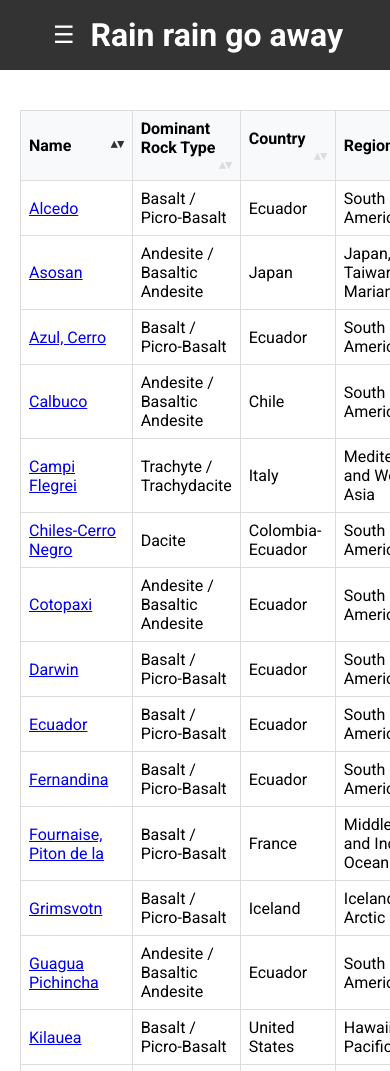
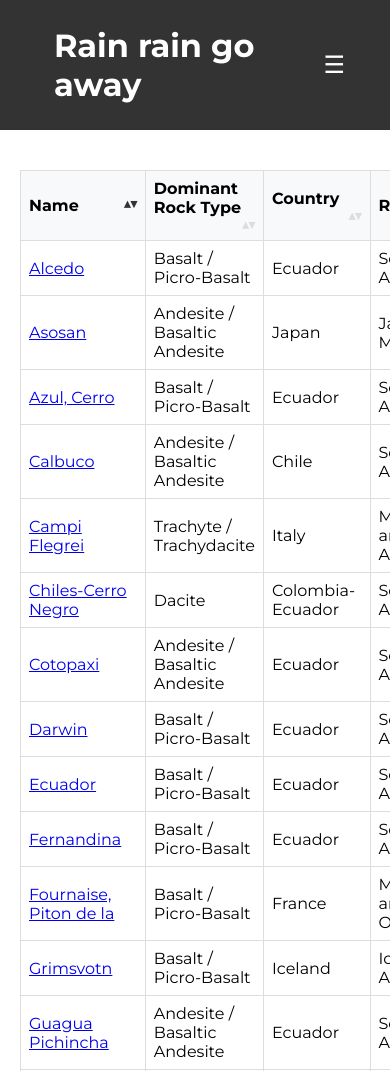
Before and after one commit to geodesymiami/Precip_web, a Flask app: page /volcanoes in a window 390 px wide; the page is wider, and only the part inside the window is pictured. Shown: the top 1071 px of that part. Run offline with Flask 3, Linux system fonts and the light colour scheme; some libraries are stand-ins or nearby versions.

Commit message:
fixed nav button on mobile and cleaned up css

```diff
--- a/static/css/styles.css
+++ b/static/css/styles.css
@@ -1,92 +1,89 @@
-@import url('https://fonts.googleapis.com/css2?family=Roboto:wght@400;700&display=swap');
-@import url('variables.css');
-html, body {
-    font-family: 'Roboto', Arial, sans-serif;
+:root {
+    --main-bg-color: #333;
+    --main-font: 'Montserrat';
+}
+
+html,
+body {
+    font-family: var(--main-font);
     margin: 0;
     padding: 0;
     display: flex;
     flex-direction: column;
-    height: 100%; /* ensure full viewport height */
+    height: 100%;
     background-color: var(--main-bg-color);
-    }
+}
 
 main {
-    flex: 1; /* fill remaining space */
+    flex: 1;
     background-color: white;
+}
 
-}
 header {
     width: 100%;
-    background: #333;
     color: white;
     padding: 1em 0;
     display: flex;
     flex-direction: column;
     align-items: center;
-    position: relative; /* ensure relative positioning for absolute child */
+    position: relative;
     background-color: var(--main-bg-color);
 }
-
 
 .title-and-toggle {
     display: flex;
     align-items: center;
+    justify-content: center;
+    width: 100%;
 }
+
 .header-content {
     display: flex;
     align-items: center;
-    /* justify-content: space-between; /* space between h1 and #um-logo */ */
     width: 80%;
-    max-width: 1200px;
     flex-direction: column;
-    align-items: flex-start;
 }
 
 h1 {
     margin: 0;
-    text-align: center; /* center text within its container */
-}
-/* navbar styles */
-.navbar {
-    background-color: #333; /* dark background color */
-    margin-top: 15px; /* optional margin bottom for space below navbar */
 }
 
-/* Show navbar when active */
+.navbar {
+    margin-top: 15px;
+}
+
 .navbar.active {
-    display: flex; /* Show the navbar */
+    display: flex;
 }
+
 .navbar-nav {
-    list-style-type: none; /* remove default list styling */
     margin: 0;
     padding: 0;
 }
 
 .nav-item {
-    display: inline-block; /* display items in a line */
-    margin-right: 20px; /* spacing between nav items */
+    display: inline-block;
 }
 
 .nav-link {
-    color: white; /* text color */
-    text-decoration: none; /* remove underline from links */
-    padding: 10px 15px; /* padding inside each nav item */
-    font-family: 'Roboto', Arial, sans-serif;
+    color: white;
+    text-decoration: none;
+    padding: 10px 15px;
 }
 
 .nav-link:hover {
-    background-color: #555; /* darker background color on hover */
+    background-color: #555;
 }
 
 #navbar-toggle {
-    display: none; /* Show the toggle button */
+    display: none;
     background: none;
     border: none;
     color: white;
     font-size: 1.5em;
     cursor: pointer;
-    margin-right: 10px; /* Space between button and title */
 }
+
 #um-logo {
     position: absolute;
     top: 30px;
@@ -95,7 +92,7 @@ h1 {
 
 #um-logo img {
     height: 40px;
-    /* transform: translatey(100%); /* center vertically */ */
+    /* transform: translateY(-100%); */
 }
 
 #map {
@@ -106,87 +103,103 @@ footer {
     width: 100%;
     background-color: var(--main-bg-color);
     color: white;
-    /* padding: 1em 0; */
     text-align: center;
     bottom: 0;
-    margin-top: auto; /* Push footer to the bottom */
+    margin-top: auto;
 }
 
 .footer-content {
     display: flex;
     align-items: center;
     justify-content: center;
-    margin-top: 10px; /* optional margin top for space above footer content */
+    margin-top: 10px;
 }
+
 .footer-content p {
-    margin: 0; /* Remove default margin */
-    padding: 0; /* Remove default padding */
+    margin: 0;
+    padding: 0;
 }
 
 #github-logo img {
     height: 24px;
     width: auto;
-    margin-left: 5px; /* Adjust margin as needed */
+    margin-left: 5px;
 }
 
-@media (max-width: 920px) {
+@media (max-width: 1000px) {
     #um-logo {
-        display: none; /* Hide logo */
+        display: none;
     }
 }
+
 @media (max-width: 850px) {
+    .title-and-toggle {
+        flex-direction: row;
+        justify-content: space-between;
+    }
+
     .header-content {
+        flex-direction: column;
+        align-items: flex-start;
+    }
+
+    #navbar-toggle {
+        display: block;
+    }
+
+    .navbar {
+        display: none;
+    }
+
+    .navbar-nav {
         flex-direction: column;
         align-items: center;
     }
 
+    .nav-item {
+        display: grid;
+    }
+
+    #map {
+        height: calc(100vh - header height);
+    }
+
+    footer {
+        display: none;
+    }
+}
+
+@media (max-height: 500px) {
+    #um-logo {
+        display: none;
+    }
+
+    .title-and-toggle {
+        flex-direction: row;
+        justify-content: space-between;
+    }
+
+
+    footer {
+        display: none;
+    }
+
     #navbar-toggle {
-        display: block; /* Show the toggle button */
+        display: block;
     }
+
     .navbar {
-        display: none; /* Hide navbar by default */
-        flex-direction: column; /* Stack items vertically */
+        display: none;
+        flex-direction: column;
         width: 100%;
     }
 
     .navbar-nav {
-        flex-direction: column; /* Stack nav items vertically */
+        flex-direction: column;
         align-items: center;
     }
 
     .nav-item {
-        margin: 10px 0; /* Margin for vertical spacing */
-        display: grid
-    }
-
-    #map {
-        height: calc(100vh - header height)
-    }
-   footer {
-        display: none;
+        display: grid;
     }
 }
-/* Hide footer on screens with vertical height below 500px */
-@media (max-height: 500px) {
-    footer {
-        display: none;
-    }
-    #navbar-toggle {
-        display: block; /* Show the toggle button */
-    }
-    .navbar {
-        display: none; /* Hide navbar by default */
-        flex-direction: column; /* Stack items vertically */
-        width: 100%;
-    }
-
-    .navbar-nav {
-        flex-direction: column; /* Stack nav items vertically */
-        align-items: center;
-    }
-
-    .nav-item {
-        margin: 10px 0; /* Margin for vertical spacing */
-        display: grid
-    }
-}
--- a/static/css/variables.css
+++ /dev/null
@@ -1,3 +0,0 @@
-:root {
-    --main-bg-color: #333; /* Define your color variable here */
-}
--- a/templates/base.html
+++ b/templates/base.html
@@ -1,30 +1,32 @@
 <!DOCTYPE html>
 <html lang="en">
+
 <head>
     <meta charset="UTF-8">
     <meta name="viewport" content="width=device-width, initial-scale=1.0">
     <link href='https://api.mapbox.com/mapbox-gl-js/v2.12.0/mapbox-gl.css' rel='stylesheet' />
-    <title>{% block title %}Volcano Map{% endblock %}</title>
     <link rel="stylesheet" href="{{ url_for('static', filename='css/styles.css') }}">
     <link rel="stylesheet" href="{{ url_for('static', filename='css/table.css') }}">
     <link rel="stylesheet" href="{{ url_for('static', filename='css/button.css') }}">
+    <link href="https://fonts.googleapis.com/css2?family=Montserrat:ital,wght@0,100..900;1,100..900&display=swap"
+        rel="stylesheet">
 </head>
 
 <body>
     <header>
         <div class="header-content">
             <div class="title-and-toggle">
-                <button id="navbar-toggle" aria-label="Toggle navigation">
-                    ☰
-                </button>
+                <a href="{{ url_for('index') }}" class="nav-link">
                     <h1>Rain rain go away</h1>
+                </a>
+                <button id="navbar-toggle" aria-label="Toggle navigation"> ☰ </button>
             </div>
             <script>
-            document.addEventListener('DOMContentLoaded', function() {
+                document.addEventListener('DOMContentLoaded', function () {
                     var navbarToggle = document.getElementById('navbar-toggle');
                     var navbar = document.querySelector('.navbar');
 
-                navbarToggle.addEventListener('click', function() {
+                    navbarToggle.addEventListener('click', function () {
                         navbar.classList.toggle('active');
                     });
                 });
@@ -37,7 +39,8 @@
             <nav class="navbar">
                 <ul class="navbar-nav">
                     <li class="nav-item"><a class="nav-link" href="{{ url_for('index') }}">Map</a></li>
-                    <li class="nav-item"><a class="nav-link" href="{{ url_for('volcanoes_list') }}">Volcanoes List</a></li>
+                    <li class="nav-item"><a class="nav-link" href="{{ url_for('volcanoes_list') }}">Volcanoes List</a>
+                    </li>
                 </ul>
             </nav>
         </div>
@@ -55,4 +58,5 @@
         <p>Website made by Kawan Amelung</p>
     </footer>
 </body>
+
 </html>
--- a/templates/index.html
+++ b/templates/index.html
@@ -5,8 +5,7 @@
     <title>Interactive Volcano Map</title>
 </head>
 <body>
-    <!-- <h1>Rain makes volcanoes go boom.</h1> -->
-    <div id="map">
+<div id="map">
         <script src='https://api.mapbox.com/mapbox-gl-js/v2.12.0/mapbox-gl.js'></script>
         <script> var mapboxAccessToken = "{{ mapbox_access_token }}"; </script>
         <script src="{{ url_for('static', filename='js/script.js') }}"></script>
```
Also changed, not shown: static/css/plots.css (+18 -6 lines), static/css/table.css (+14 -5 lines), templates/volcano.html (+5 -5 lines), static/css/map.css (added). Lines whose indentation alone changed are shown as unchanged.
